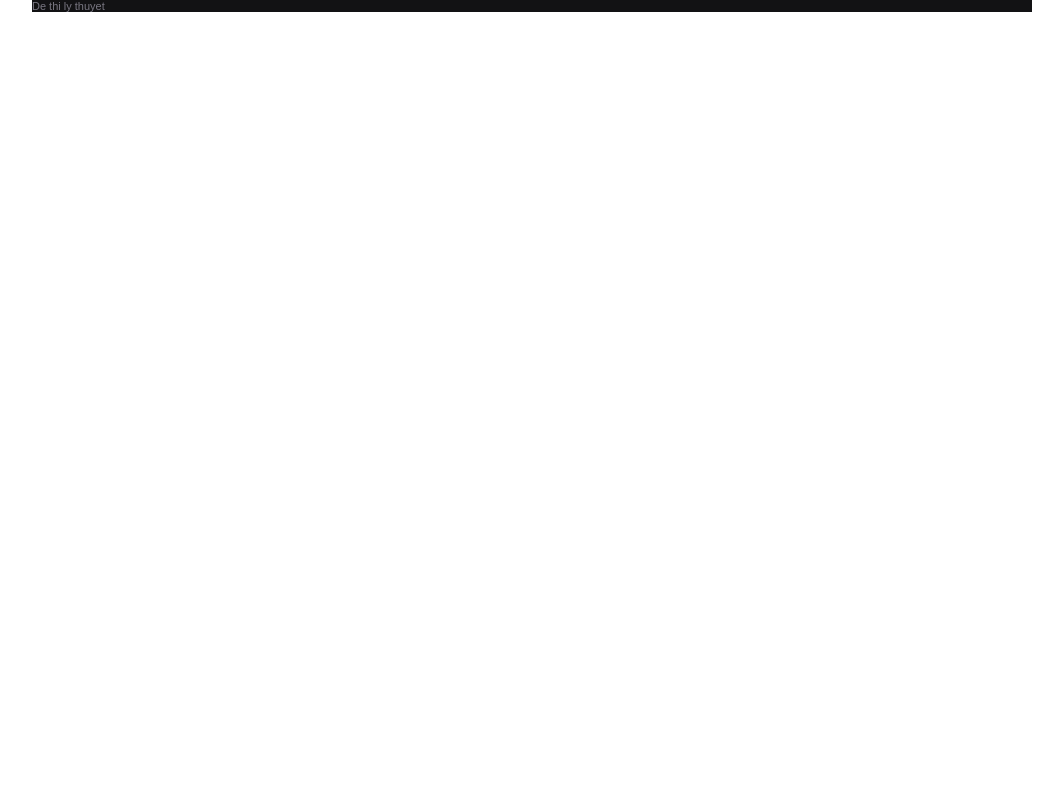
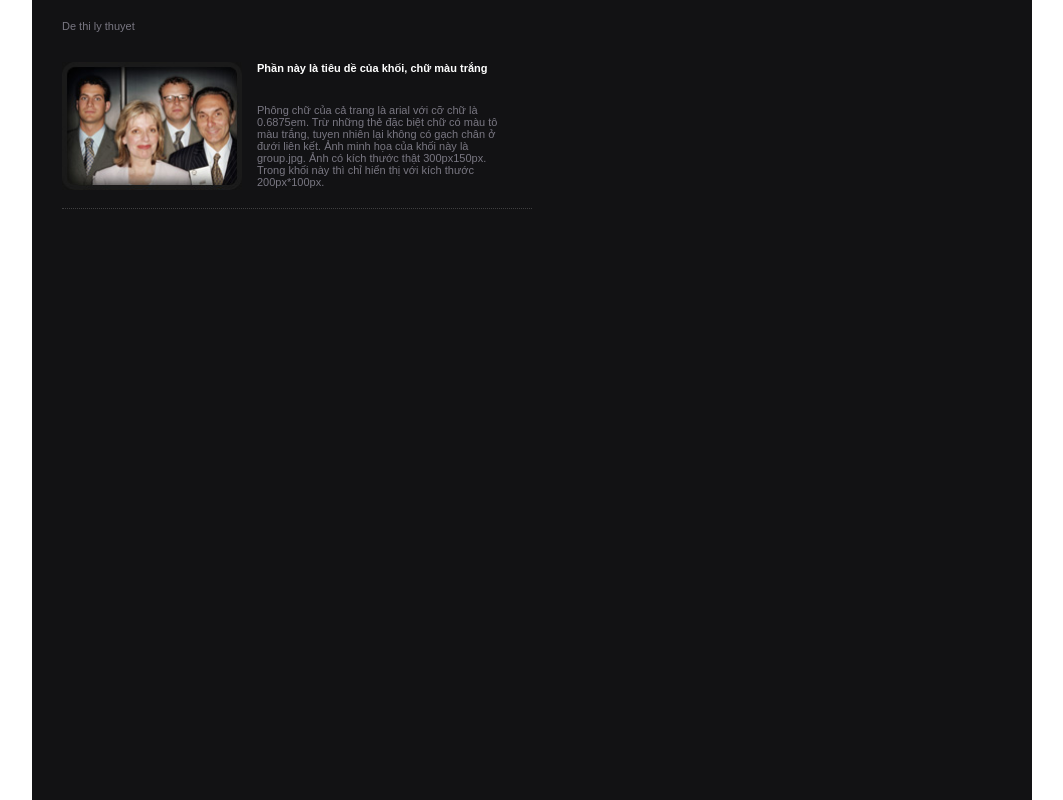
Before and after one commit to tiendang13/Javascript-HTML-CSS, a plain HTML site: page baitap2/baitap2.html in a window 1280 px wide. Shown: the whole page, without its empty margins (108-1171 px from the left). Drawn offline with Linux system fonts and the light colour scheme.

Commit message:
commit 2

```diff
--- a/baitap2/baitap2.html
+++ b/baitap2/baitap2.html
@@ -8,8 +8,15 @@
 <body>
 	<div id="container">
 		<div class="contain-left">
-			<div class="topic-1">
+			<div class="topic-1" alt="pic1">
 				<div class="title">De thi ly thuyet</div>
+				<div class="contain-box">
+					<image src="Image/1_pic_1.jpg">
+					<div class="text">
+					<h4>Phần này là tiêu dề của khối, chữ màu trắng</h4>
+					<p>Phông chữ của cả trang là arial với cỡ chữ là 0.6875em. Trừ những thẻ đặc biệt chữ có màu tô màu trắng, tuyen nhiên lại không có gạch chân ở đưới liên kết. Ảnh minh họa của khối này là group.jpg. Ảnh có kích thước thật 300px150px. Trong khối này thì chỉ hiển thị với kích thước 200px*100px.</p>
+					</div>
+				</div>
 			</div>
 			<div class="topic-2">
 
--- a/baitap2/styles.css
+++ b/baitap2/styles.css
@@ -10,5 +10,36 @@ div#container {
 	background: #121214;
 	margin: 0 auto;
 	width: 1000px;
+	height:800px;
 	color: #797782;
 }
+.title{
+	margin-bottom: 30px;
+	padding-top: 20px;
+}
+.contain-left {
+	width: 470px;
+	margin-left: 30px;
+	margin-right: 50px;
+}
+.contain-right {
+	margin-left: 500px;
+	width: 500px;
+}
+
+.text{
+	padding-right: 20px;
+	padding-bottom: 20px;
+}
+h4{
+	margin-bottom:30px;
+	color: white;
+}
+.contain-box img{
+	width: 180px;
+	margin-right: 15px;
+	float: left;
+}
+.contain-box{
+	border-bottom: 1px dotted #3f3f41;
+}
```
